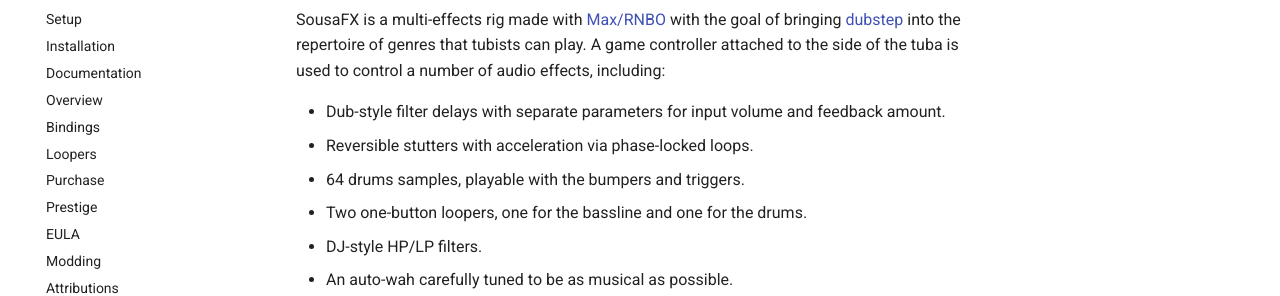
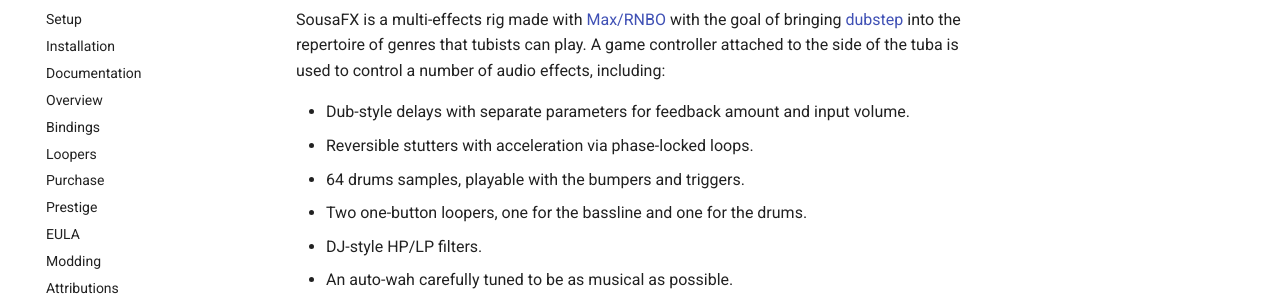
Before and after one commit to Sousastep/SousaFX-rnbo-docs, an MkDocs documentation site: the page built from docs/index.md, in a window 1280 px wide and 1128 px high. Shown: the part 173-469 px from the top of the window. Built offline with MkDocs 1.6.1 and Material for MkDocs 9.7.7, drawn with Linux system fonts in a browser that asks for light colours; the version menu is left out.

```diff
--- a/docs/index.md
+++ b/docs/index.md
@@ -2,7 +2,7 @@
 
 SousaFX is a multi-effects rig made with [Max/RNBO](https://cycling74.com/products/rnbo) with the goal of bringing [dubstep](https://www.youtube.com/watch?v=E7fakBm0H_Q) into the repertoire of genres that tubists can play. A game controller attached to the side of the tuba is used to control a number of audio effects, including:
 
-- Dub-style filter delays with separate parameters for input volume and feedback amount.
+- Dub-style delays with separate parameters for feedback amount and input volume.
 - Reversible stutters with acceleration via phase-locked loops.
 - 64 drums samples, playable with the bumpers and triggers.
 - Two one-button loopers, one for the bassline and one for the drums.
```
Also changed, not shown: .github/sousafx-release.md.
